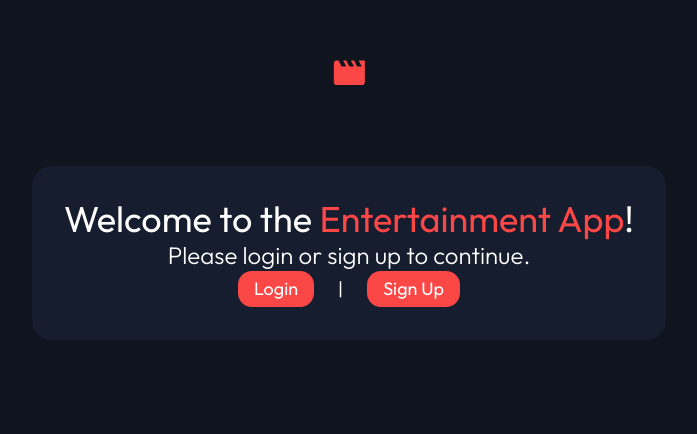
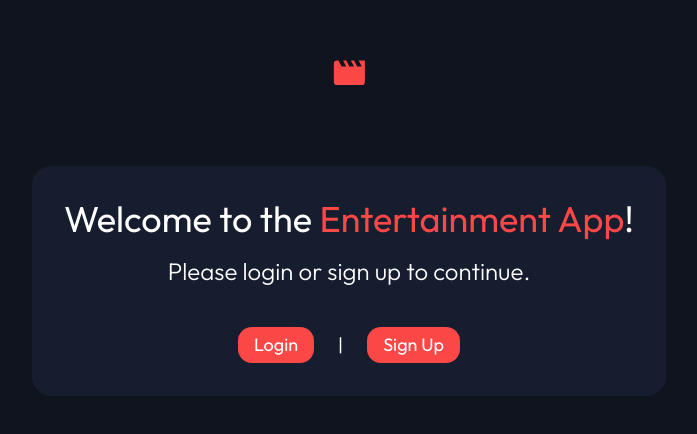
Before and after one commit to BessonovMax/entertainment-web-app, a Next.js app: page / in a window 1280 px wide. Shown: the part 132-566 px from the top of the page, without its empty margins (291-988 px from the left). Built offline with nearby package versions, Linux system fonts and the light colour scheme.

Commit message:
feat: restructure landing page layout for improved readability and navigation

```diff
--- a/src/app/page.tsx
+++ b/src/app/page.tsx
@@ -13,17 +13,26 @@ export default function Page() {
   return (
     <div className="flex min-h-dvh flex-col items-center px-6 py-12 md:py-[12rem]">
       <AuthCardWrapper>
+        <div className="flex flex-col gap-10">
+          <div className="flex flex-col gap-4">
             <h1 className="text-center text-2xl md:text-4xl">
               Welcome to the
-          <span className="text-foreground text-nowrap">
+              <Link
+                href={
+                  "https://www.frontendmentor.io/challenges/entertainment-web-app-J-UhgAW1X"
+                }
+                target="_blank"
+                className="text-foreground text-nowrap"
+              >
                 {" "}
                 Entertainment App
-          </span>
+              </Link>
               !
             </h1>
             <p className="text-center text-lg font-light md:text-2xl">
               Please login or sign up to continue.
             </p>
+          </div>
           <p className="flex items-center justify-center gap-6 text-lg">
             <Link className="bg-foreground rounded-xl px-4 py-1" href="/login">
               Login
@@ -33,6 +42,7 @@ export default function Page() {
               Sign Up
             </Link>
           </p>
+        </div>
       </AuthCardWrapper>
     </div>
   );
```
Lines whose indentation alone changed are shown as unchanged.
